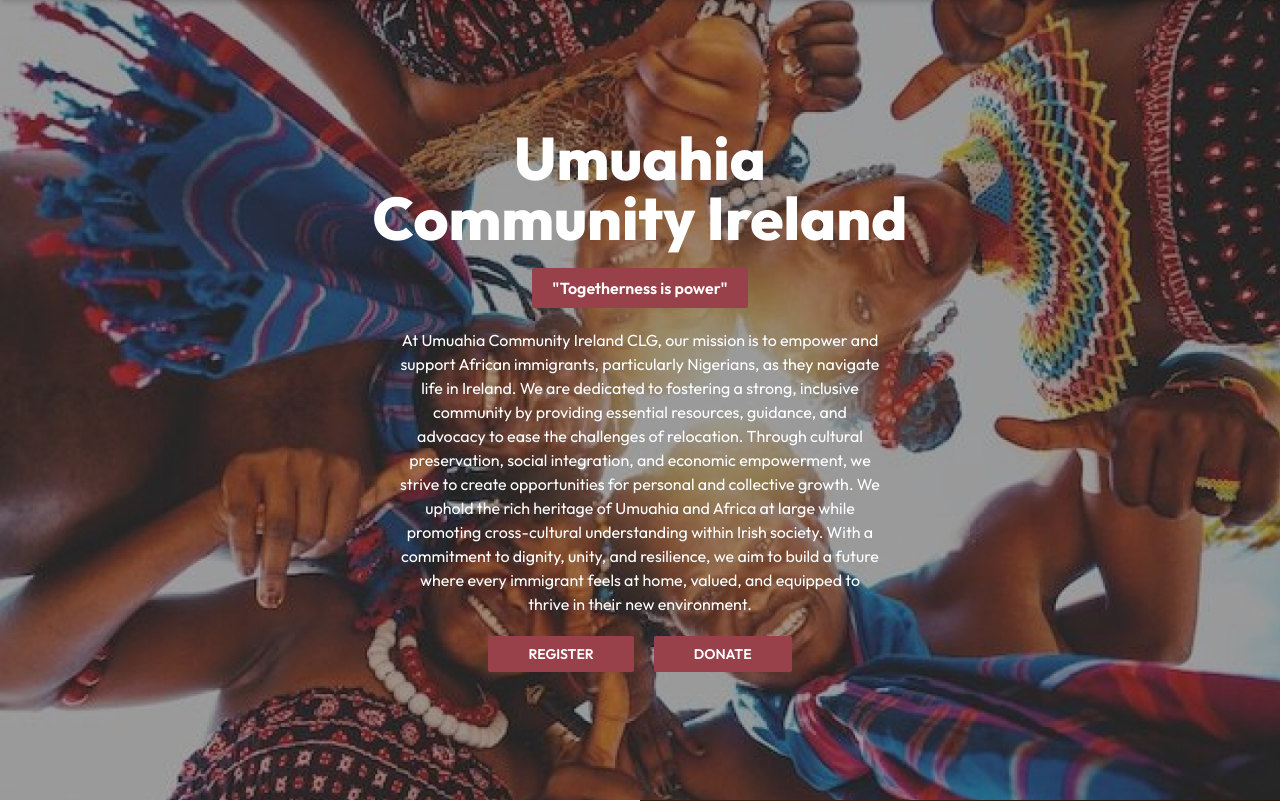
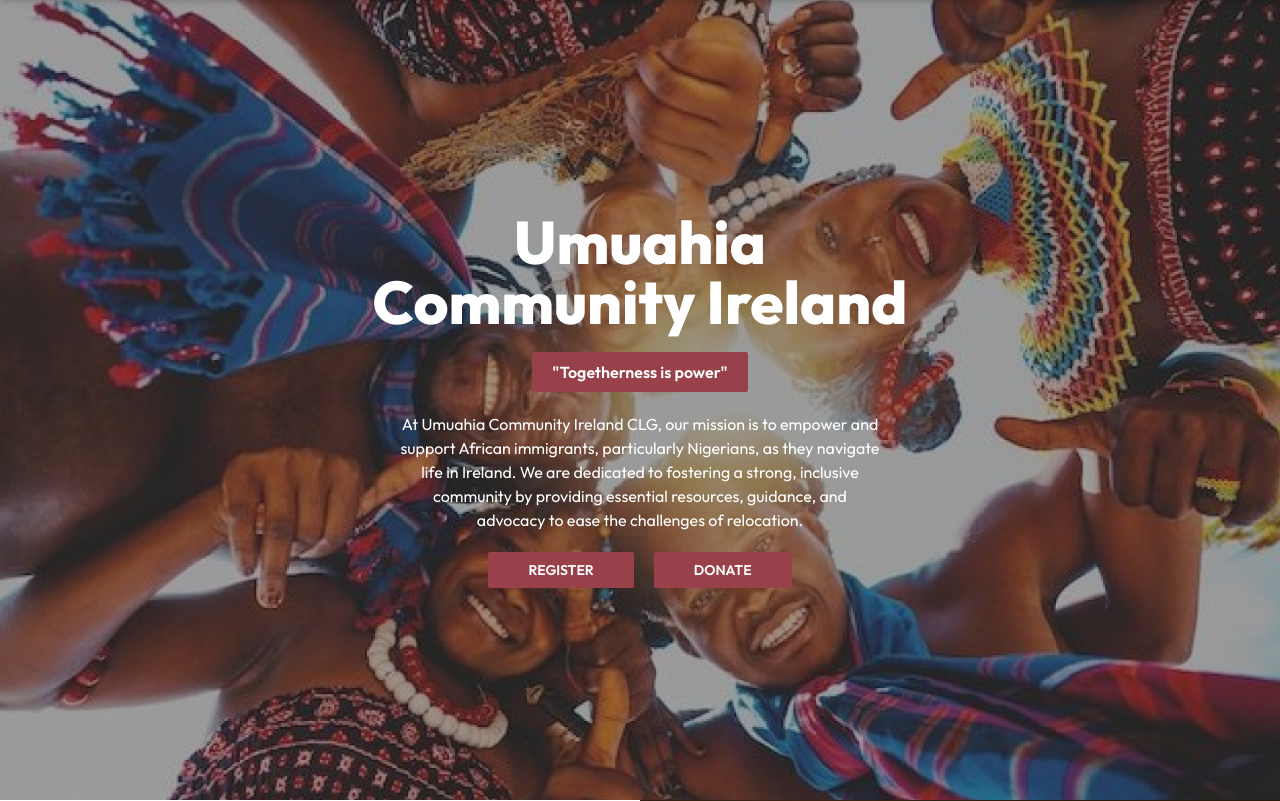
Before and after one commit to ugly-ceaser/umuahiaMain, a Django app: page / in a window 1280 px wide. Shown: the part 80-881 px from the top of the page. Run offline with Django 5.2, Linux system fonts and the light colour scheme; data that the repository does not hold is empty; parts of the project's set-up code (start-up, migrations or seed data) failed here and were passed over; some libraries are stand-ins or nearby versions.

Commit message:
Update index.html

```diff
--- a/templates/index.html
+++ b/templates/index.html
@@ -17,11 +17,6 @@
                     our mission is to empower and support African immigrants, particularly Nigerians, as they navigate life in
                     Ireland. We are dedicated to fostering a strong, inclusive community by providing essential resources,
                     guidance, and advocacy to ease the challenges of relocation.
-                    Through cultural preservation, social integration, and economic empowerment, we strive to create
-                    opportunities for personal and collective growth. We uphold the rich heritage of Umuahia and Africa at
-                    large while promoting cross-cultural understanding within Irish society.
-                    With a commitment to dignity, unity, and resilience, we aim to build a future where every immigrant feels at
-                    home, valued, and equipped to thrive in their new environment.
                 </p>
 
                 <div class="flex items-center justify-between space-x-5" data-aos="fade-up" data-aos-delay="600">
```
